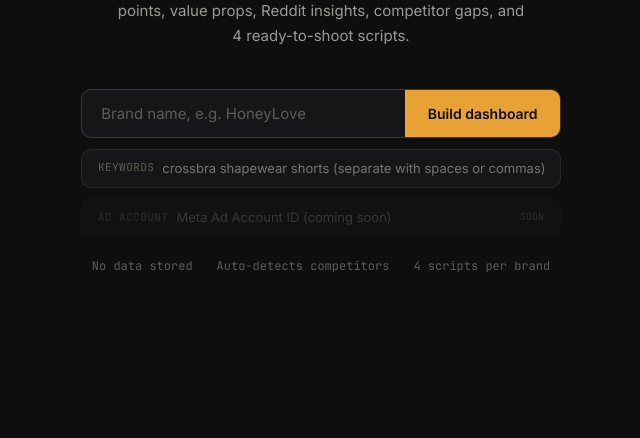
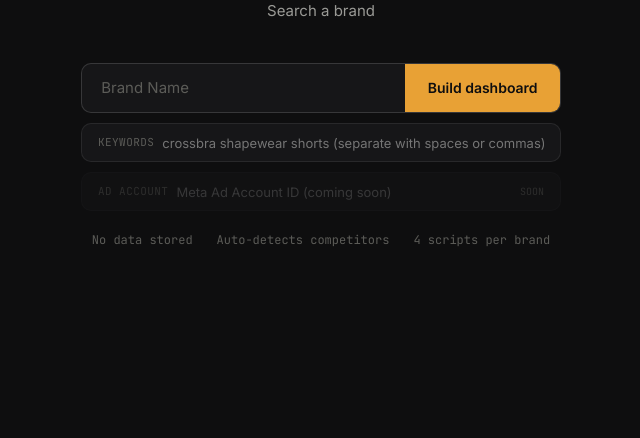
Before and after one commit to Michelleflo55/Inteli-Ads, a website: page index.html in a window 1280 px wide. Shown: the part 362-800 px from the top of the page, without its empty margins (319-959 px from the left). Drawn offline with Linux system fonts and the light colour scheme.

Commit message:
Update index.html

```diff
--- a/index.html
+++ b/index.html
@@ -449,12 +449,12 @@
 <div id="landing">
   <div class="eyebrow">Inteli-Ads</div>
   <h1>Ad intelligence<br>for <span id="livePreview">any brand</span></h1>
-  <p class="sub">Type a brand, add competitors, set your focus. Get pain points, value props, Reddit insights, competitor gaps, and 4 ready-to-shoot scripts.</p>
+  <p class="sub">Search a brand </p>
 
   <div style="max-width:480px;width:100%;display:flex;flex-direction:column;gap:0.65rem;">
 
     <div class="brand-input-wrap">
-      <input id="brandInput" type="text" placeholder="Brand name, e.g. HoneyLove" autocomplete="off" />
+      <input id="brandInput" type="text" placeholder="Brand Name" autocomplete="off" />
       <button id="generateBtn" onclick="buildDashboard()">Build dashboard</button>
     </div>
 
```
